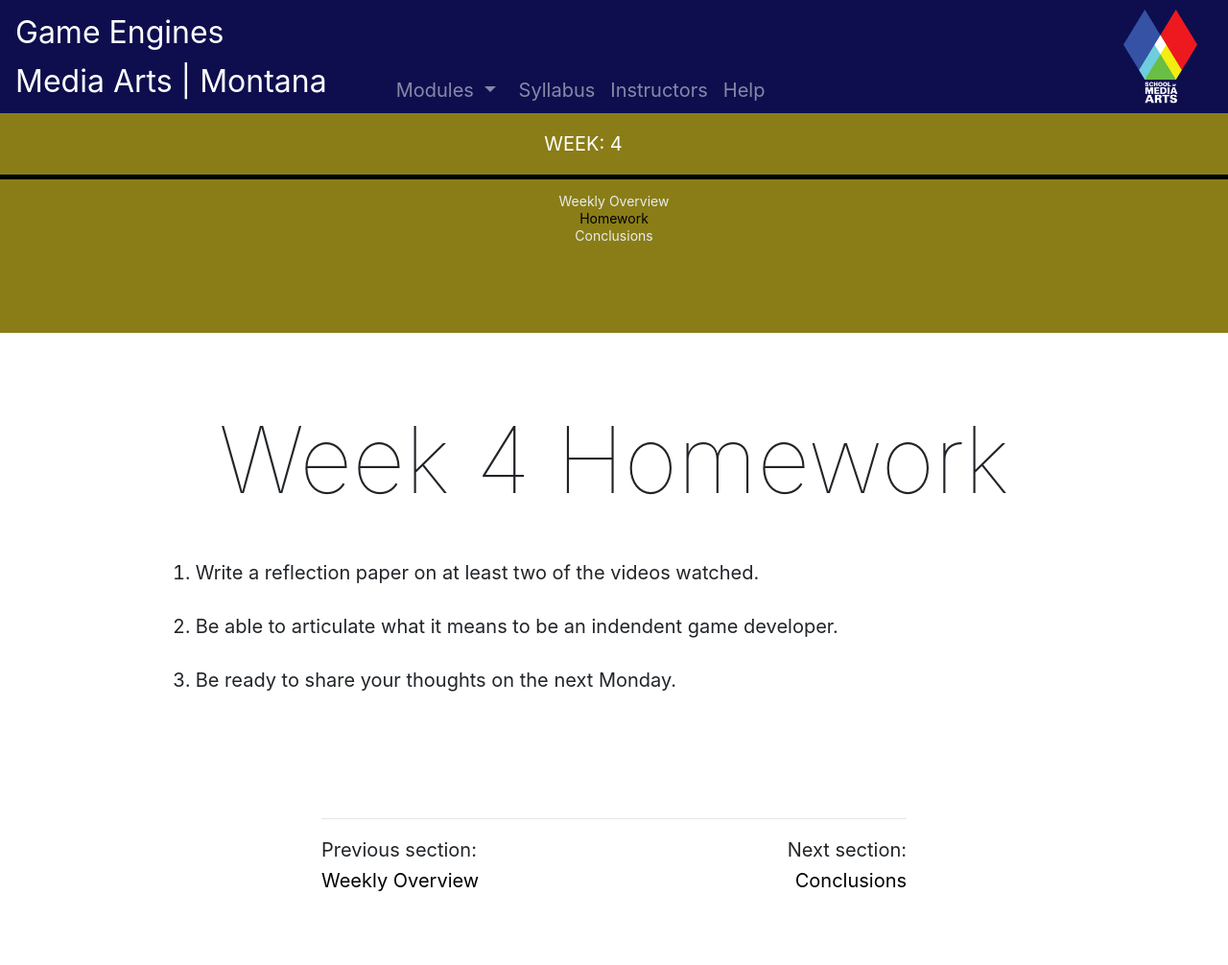
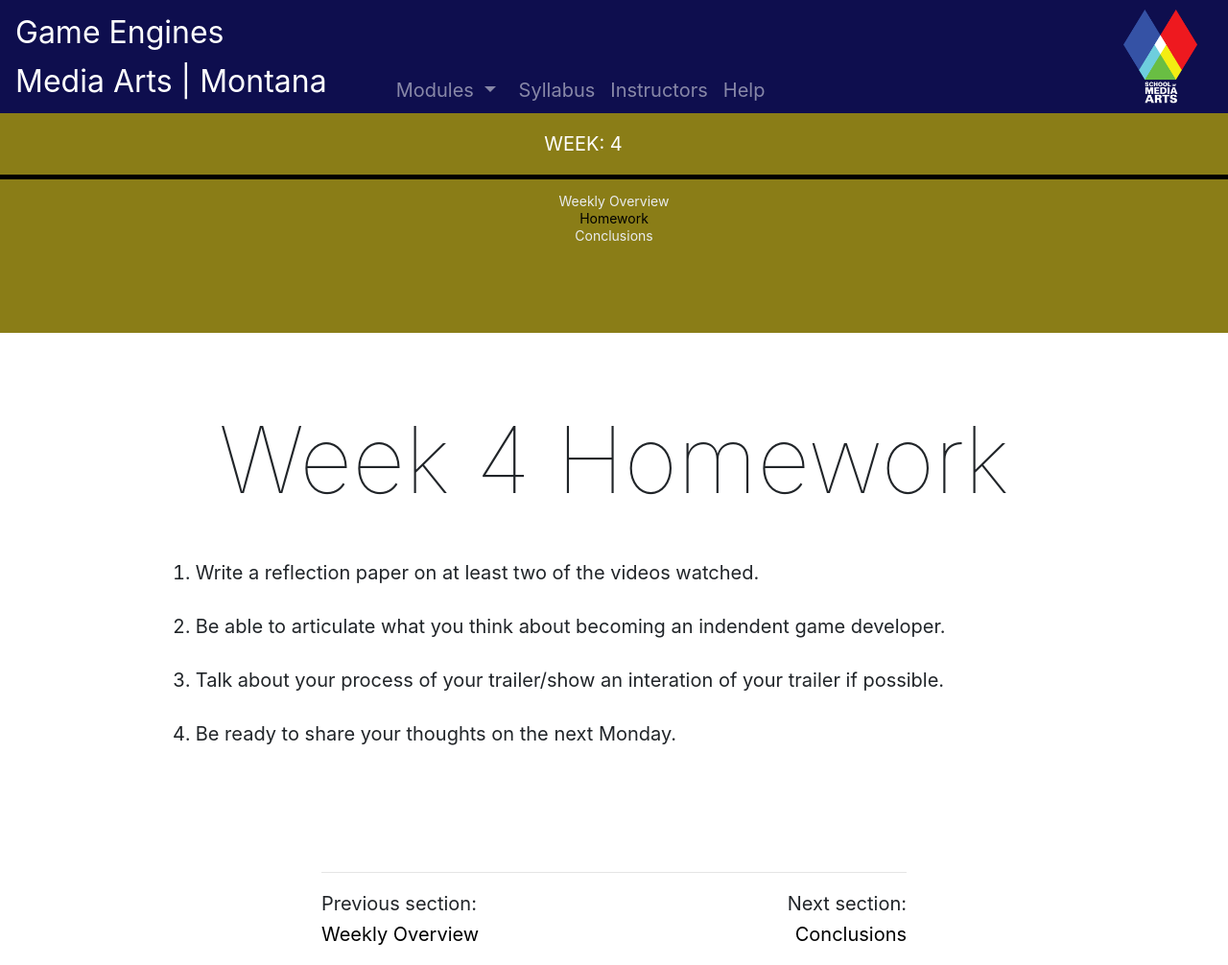
Before and after one commit to Montana-Media-Arts/460_GameEngines-Fall2023, a Jekyll site: the page built from modules/week-4/_posts/2017-01-16-homework.md, in a window 1280 px wide. Shown: the whole page at 96% size. Built offline with Jekyll 4.4.1, drawn with Linux system fonts in a browser that asks for light colours; nearby versions of some CDN libraries; before the commit the page ends 950 px from its top, so only the background shows below that.

Commit message:
update content

```diff
--- a/modules/week-4/_posts/2017-01-16-homework.md
+++ b/modules/week-4/_posts/2017-01-16-homework.md
@@ -7,5 +7,6 @@ jotted: false
 # Week 4 Homework
 
 1. Write a reflection paper on at least two of the videos watched.
-2. Be able to articulate what it means to be an indendent game developer.
-3. Be ready to share your thoughts on the next Monday.
+2. Be able to articulate what you think about becoming an indendent game developer.
+3. Talk about your process of your trailer/show an interation of your trailer if possible.
+4. Be ready to share your thoughts on the next Monday.
```
Also changed, not shown: modules/week-3/_posts/2017-01-05-overview-unreal.md (+1 -1 lines), modules/week-3/_posts/2017-01-10-homework.md (+1 -0 lines).
